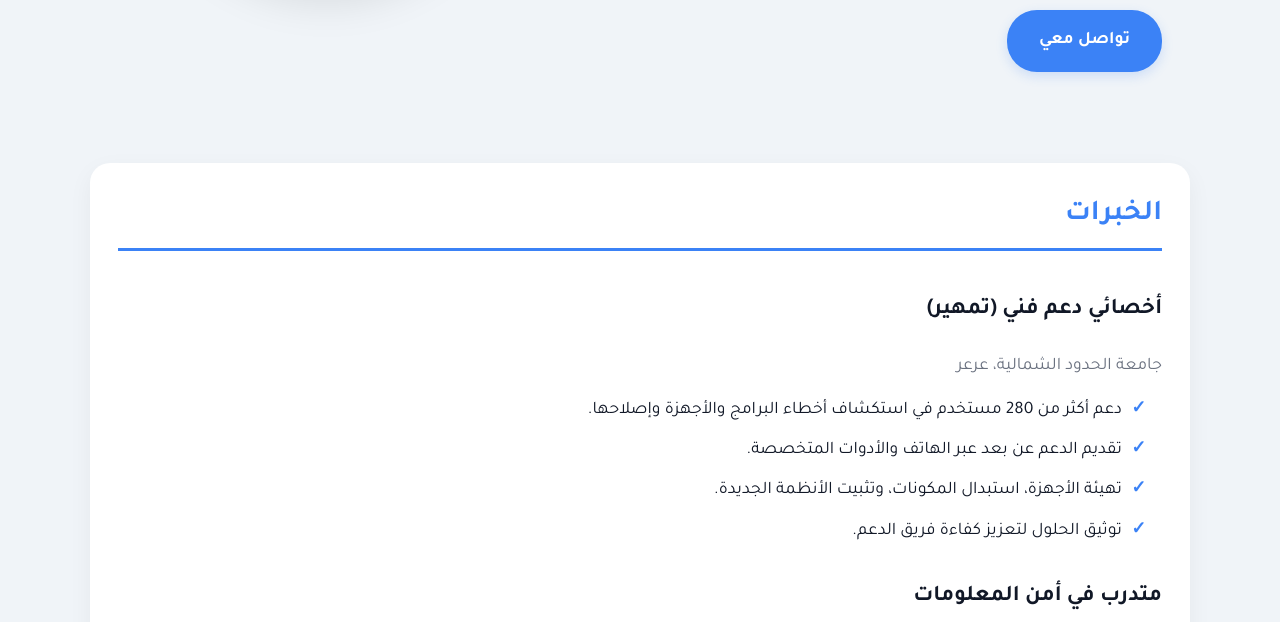
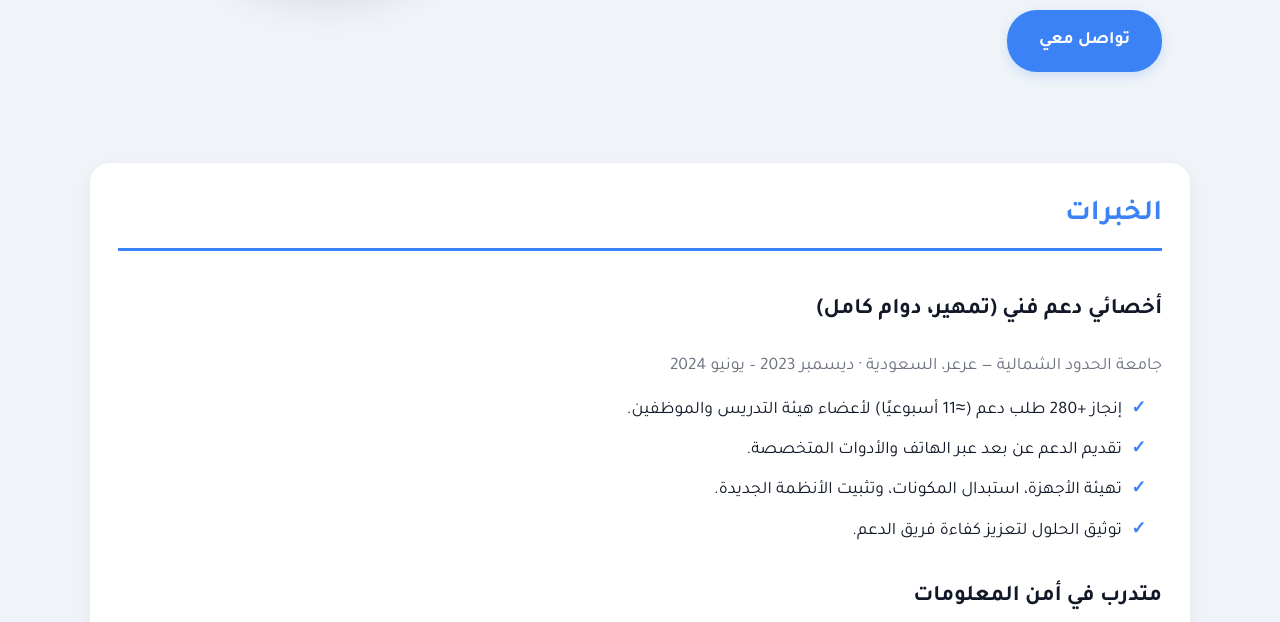
Before and after one commit to Abdulaziz810/my-cv-website, a plain HTML site: page index.html in a window 1280 px wide. Shown: the part 581-1203 px from the top of the page. Drawn offline with Linux system fonts and the light colour scheme.

Commit message:
Update index.html

```diff
--- a/index.html
+++ b/index.html
@@ -701,10 +701,10 @@
                 heroSubtitle: "خريج علوم حاسب ومطور تطبيقات",
                 aboutText: "خريج (فبراير 2023) بتنفيذ عملي في تطوير تطبيقات الموبايل ومهارات أولية في تحليل البيانات والدعم الفني. طوّرت تطبيقين بـ Flutter — رفيق المسلم ومساري — . أنهيت برنامج تمهير لمدة 6 أشهر في الدعم الفني وأنجزت +280 طلب دعم مع تحسين موثوقية الأجهزة. متاح لفرص أساهم فيها بسرعة تعلّم وأثر واضح.",
                 experience: "الخبرات",
-                job1Title: "أخصائي دعم فني (تمهير)",
-                job1Location: "جامعة الحدود الشمالية، عرعر",
+                job1Title: "أخصائي دعم فني (تمهير، دوام كامل)",
+                job1Location: "جامعة الحدود الشمالية — عرعر، السعودية · ديسمبر 2023 – يونيو 2024",
                 job1Desc: [
-                    "دعم أكثر من 280 مستخدم في استكشاف أخطاء البرامج والأجهزة وإصلاحها.",
+                    "إنجاز +280 طلب دعم (≈11 أسبوعيًا) لأعضاء هيئة التدريس والموظفين.",
                     "تقديم الدعم عن بعد عبر الهاتف والأدوات المتخصصة.",
                     "تهيئة الأجهزة، استبدال المكونات، وتثبيت الأنظمة الجديدة.",
                     "توثيق الحلول لتعزيز كفاءة فريق الدعم."
@@ -766,10 +766,10 @@
                 heroSubtitle: "Computer Science Graduate & App Developer",
                 aboutText: "Computer Science graduate (Feb 2023) with hands-on mobile development and solid entry-level skills in data analysis and IT support. Built two Flutter apps — Rafiq Al-Muslim and Masari  — with GitHub/APK available. Completed a 6-month Tamheer in technical support, closing +280 requests and improving device reliability. Open to roles where I can contribute, learn fast, and deliver measurable impact.",
                 experience: "Experience",
-                job1Title: "Technical Support Specialist (Tamheer)",
-                job1Location: "Northern Border University, Arar",
+                job1Title: "Technical Support Specialist (Tamheer, Full-time)",
+                job1Location: "Northern Border University — Arar, KSA · Dec 2023 – Jun 2024",
                 job1Desc: [
-                    "Supported 280+ users with software/hardware troubleshooting.",
+                    "Completed ~280 support requests (≈11/week) for faculty and staff.",
                     "Provided remote support via phone & tools.",
                     "Formatted devices, replaced components, assigned new systems.",
                     "Documented resolutions to enhance support efficiency."
```
